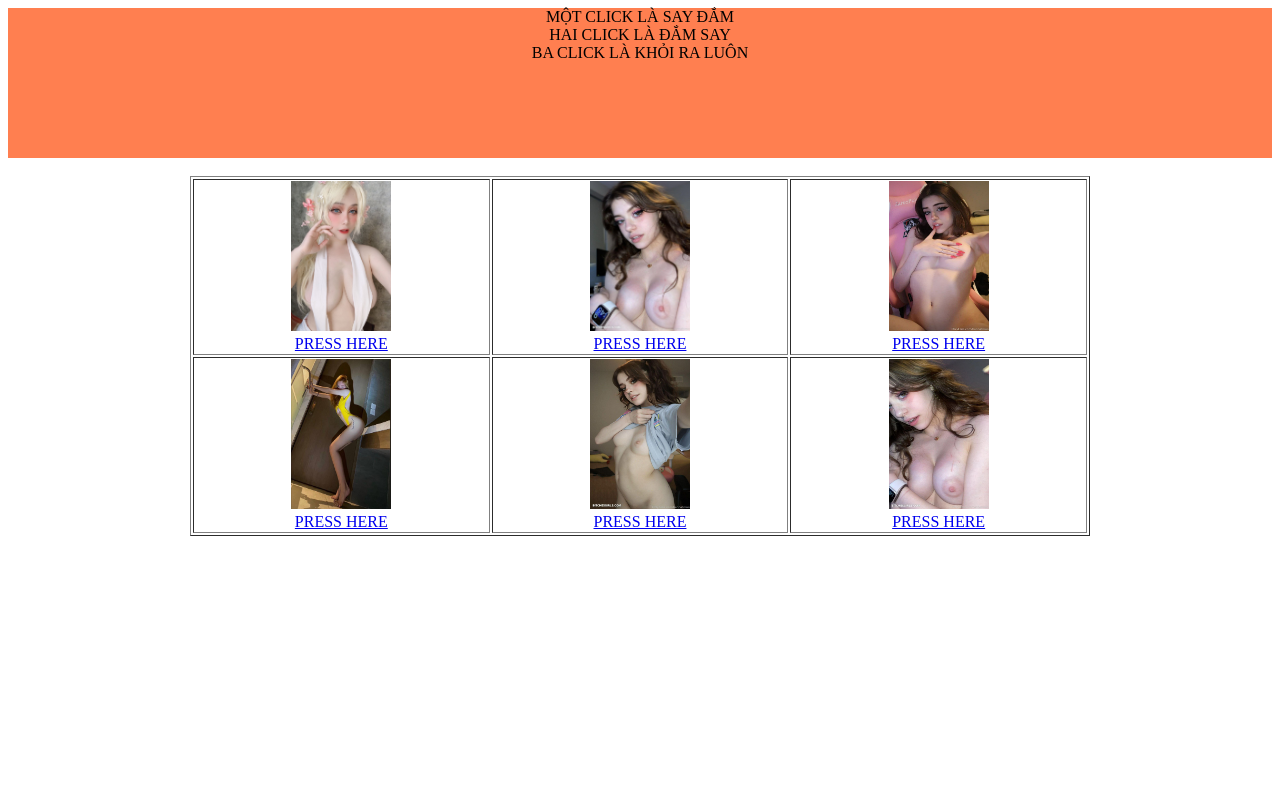
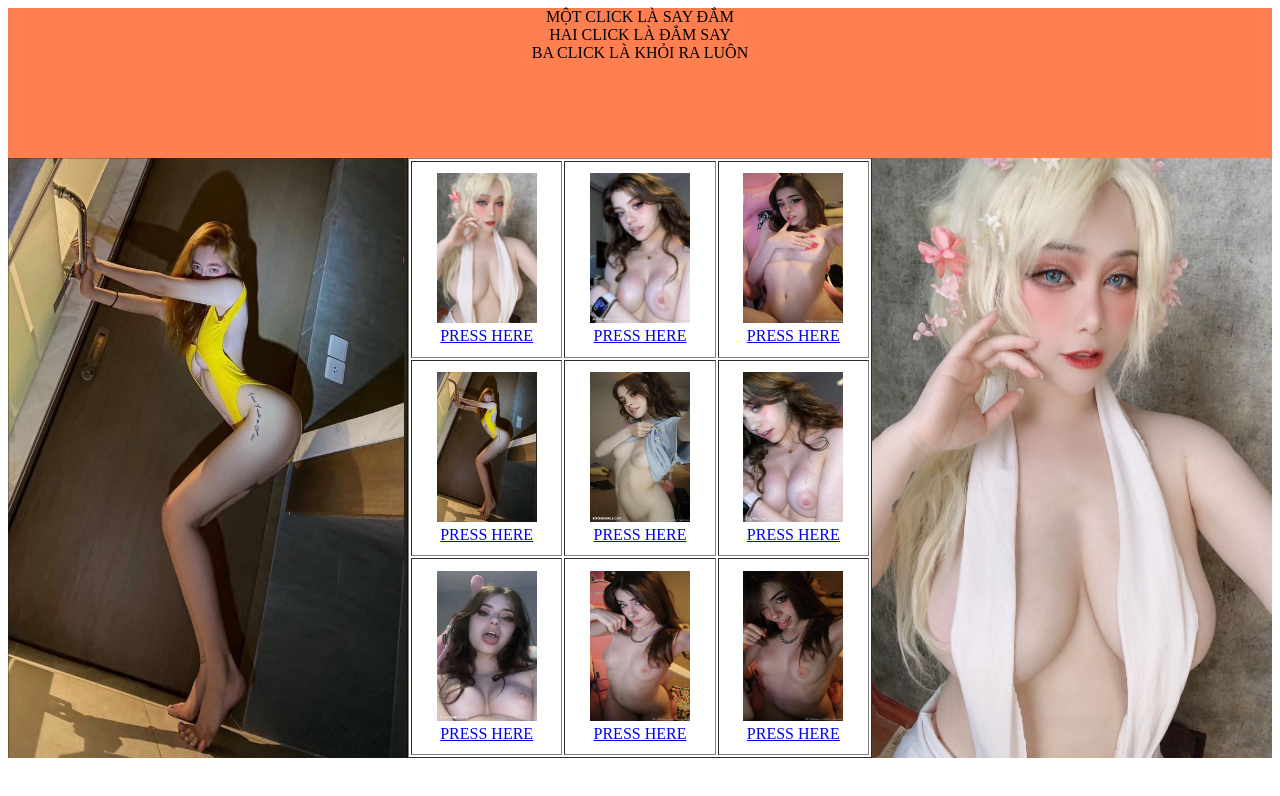
Before and after one commit to beemo1310/linkuytin, a plain HTML site: page index.html in a window 1280 px wide. Drawn offline with Linux system fonts and the light colour scheme.

Commit message:
change some images

```diff
--- a/index.html
+++ b/index.html
@@ -12,6 +12,9 @@
             background-color: coral;
             text-align: center;
         }
+        .center{
+            display: flex;
+        }
     </style>
 </head>
 <body>
@@ -20,10 +23,12 @@
         HAI CLICK LÀ ĐẮM SAY <br>
         BA CLICK LÀ KHỎI RA LUÔN
     </div>
-    <table border="1" align="center" style="width:900px; height: 100%;">
+    <div class="center">
+        <img src="Images/IMG_2624.jpg" alt="" width="400px" height="600px">
+        <table border="1" align="center" style="width:600px; height: 600px;">
             <tr style="text-align: center;">
                 <td><img src="Images/IMG_2625.jpg" alt="" width=100px height=150px><br>
-                <a href="http://bblink.com/2625">PRESS HERE</a></td>
+                    <a href="http://bblink.com/2625" target+b>PRESS HERE</a></td>
                 <td><img src="Images/IMG_2867.JPG" alt="" width=100px height=150px><br>
                     <a href="http://bblink.com/2867">PRESS HERE</a></td>
                 <td><img src="Images/IMG_2874.JPG" alt="" width=100px height=150px><br>
@@ -38,6 +43,16 @@
                 <td><img src="Images/IMG_2865.JPG" alt="" width=100px height=150px><br>
                     <a href="http://bblink.com/2865">PRESS HERE</a></td>
             </tr>
+            <tr style="text-align: center;">
+                <td><img src="Images/IMG_2869.JPG" alt="" width=100px height=150px><br>
+                    <a href="http://bblink.com/2869">PRESS HERE</a></td>
+                <td><img src="Images/IMG_2871.JPG" alt="" width=100px height=150px><br>
+                    <a href="http://bblink.com/2871">PRESS HERE</a></td>
+                <td><img src="Images/IMG_2872.JPG" alt="" width=100px height=150px><br>
+                    <a href="http://bblink.com/2872">PRESS HERE</a></td>
+            </tr>
         </table>
+        <img src="Images/IMG_2625.jpg" alt="" width="400px" height="600px">
+    </div>
 </body>
 </html>
```
Also changed, not shown: Images/IMG_2869.JPG (added), Images/IMG_2871.JPG (added), Images/IMG_2872.JPG (added). Lines whose indentation alone changed are shown as unchanged.
